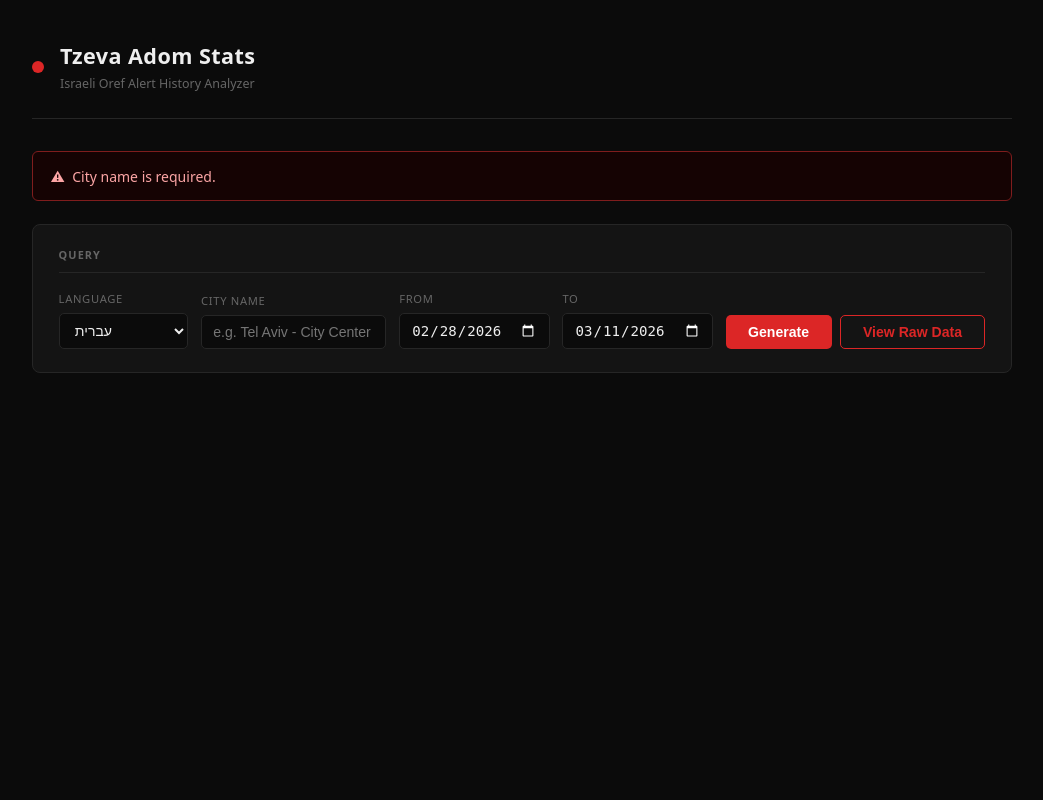
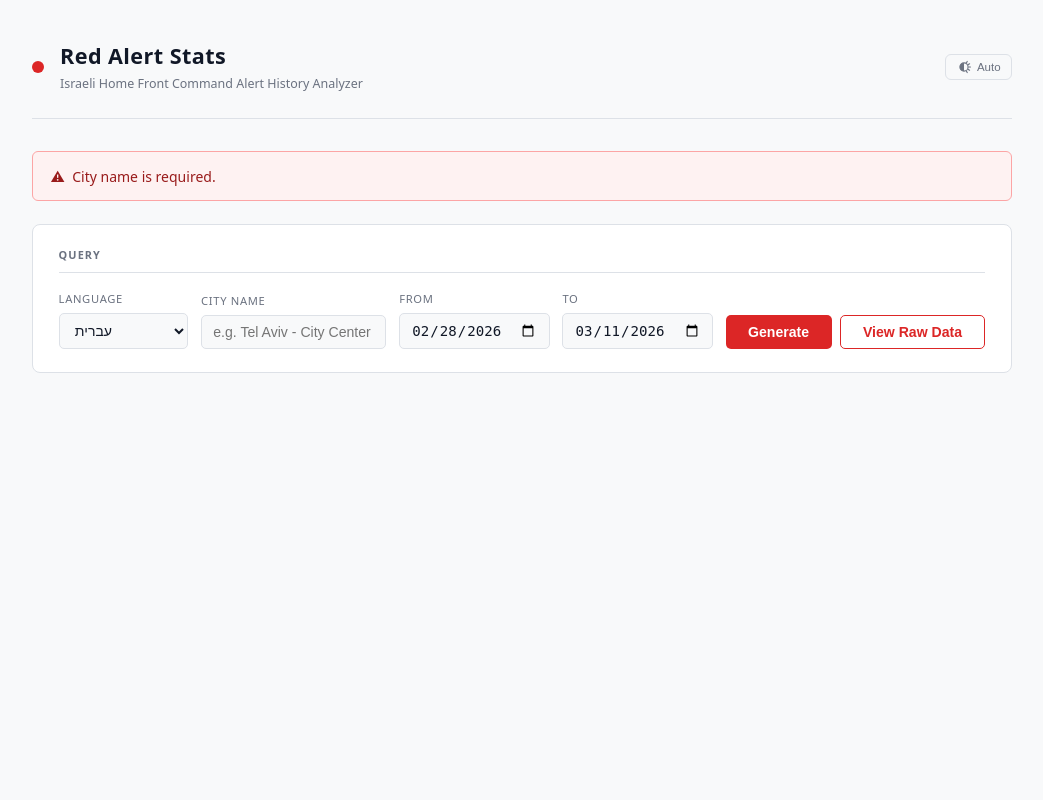
Before and after one commit to tal-sarid/RedAlertStats, a Flask app: page /report in a window 1280 px wide. Shown: the whole page, without its empty margins (118-1161 px from the left). Run offline with Flask 3, Linux system fonts and the light colour scheme; some libraries are stand-ins or nearby versions.

Commit message:
Refactor project to use "Red Alert (Home Front Command)" terminology and enhance theme support in the web application

```diff
--- a/app.py
+++ b/app.py
@@ -1,6 +1,6 @@
 #!/usr/bin/env python3
 """
-Tzeva Adom Stats - Web Server
+Red Alert Stats - Web Server
 
 Run:  python app.py [--host HOST] [--port PORT] [--debug]
 Open: http://localhost:5000
@@ -11,7 +11,7 @@ import os
 from datetime import datetime
 
 from flask import Flask, redirect, request, render_template
-from analyzer import fetch_alert_history, analyze_alerts, format_duration, build_oref_url
+from analyzer import fetch_alert_history, analyze_alerts, format_duration, build_home_front_command_url
 
 app = Flask(__name__)
 
@@ -37,7 +37,7 @@ def api_to_html_date(d: str) -> str:
 
 
 def html_to_api_date(d: str) -> str:
-    """'YYYY-MM-DD' → 'DD.MM.YYYY' for the Oref API."""
+    """'YYYY-MM-DD' → 'DD.MM.YYYY' for the Home Front Command API."""
     try:
         return datetime.strptime(d, '%Y-%m-%d').strftime('%d.%m.%Y')
     except Exception:
@@ -168,7 +168,7 @@ def report():
     try:
         alerts = fetch_alert_history(from_api, to_api, city, lang)
     except Exception as e:
-        return render_form(f'Failed to fetch data from the Oref API: {e}', status=502)
+        return render_form(f'Failed to fetch data from the Home Front Command API: {e}', status=502)
 
     if not alerts:
         return render_form(
@@ -196,14 +196,14 @@ def raw_data():
     from_v = from_html or api_to_html_date(DEFAULT_FROM)
     to_v   = to_html   or datetime.now().strftime('%Y-%m-%d')
 
-    oref_url = build_oref_url(html_to_api_date(from_v), html_to_api_date(to_v), city, lang)
-    return redirect(oref_url)
+    home_front_command_url = build_home_front_command_url(html_to_api_date(from_v), html_to_api_date(to_v), city, lang)
+    return redirect(home_front_command_url)
 
 
 # ── Entry point ───────────────────────────────────────────────────────────────
 
 if __name__ == '__main__':
-    parser = argparse.ArgumentParser(description='Tzeva Adom Stats web server')
+    parser = argparse.ArgumentParser(description='Red Alert Stats web server')
     parser.add_argument('--host', default='localhost', help='Host to bind to (default: localhost)')
     parser.add_argument('--port', type=int, default=5000, help='Port to listen on (default: 5000)')
     parser.add_argument('--debug', action='store_true', default=False, help='Enable Flask debug mode')
--- a/static/style.css
+++ b/static/style.css
@@ -12,6 +12,55 @@
     --green:   #22c55e;
     --amber:   #f59e0b;
     --mono:    'Courier New', Courier, monospace;
+    color-scheme: dark;
+    /* badge / banner color tokens */
+    --c-red-bg: #2d0000;  --c-red-fg: #f87171;
+    --c-grn-bg: #052e16;  --c-grn-fg: #4ade80;
+    --c-amb-bg: #2d1700;  --c-amb-fg: #fbbf24;
+    --c-gray-bg: #1a1a1a; --c-gray-fg: #888;
+    --c-blue-bg: #0a1a3d; --c-blue-fg: #93c5fd;
+    --c-err-bg: #150303;  --c-err-br: #7f1d1d;  --c-err-fg: #fca5a5;
+}
+
+/* ── Light theme ── */
+[data-theme="light"] {
+    --bg:      #f8f9fa;
+    --surface: #ffffff;
+    --raised:  #f0f2f5;
+    --border:  #dde1e7;
+    --glow:    rgba(220, 38, 38, .2);
+    --text:    #111827;
+    --muted:   #6b7280;
+    --green:   #16a34a;
+    --amber:   #d97706;
+    color-scheme: light;
+    --c-red-bg: #fee2e2;  --c-red-fg: #991b1b;
+    --c-grn-bg: #dcfce7;  --c-grn-fg: #166534;
+    --c-amb-bg: #fef3c7;  --c-amb-fg: #92400e;
+    --c-gray-bg: #f3f4f6; --c-gray-fg: #6b7280;
+    --c-blue-bg: #dbeafe; --c-blue-fg: #1e40af;
+    --c-err-bg: #fef2f2;  --c-err-br: #fca5a5;  --c-err-fg: #991b1b;
+}
+
+@media (prefers-color-scheme: light) {
+    [data-theme="auto"] {
+        --bg:      #f8f9fa;
+        --surface: #ffffff;
+        --raised:  #f0f2f5;
+        --border:  #dde1e7;
+        --glow:    rgba(220, 38, 38, .2);
+        --text:    #111827;
+        --muted:   #6b7280;
+        --green:   #16a34a;
+        --amber:   #d97706;
+        color-scheme: light;
+        --c-red-bg: #fee2e2;  --c-red-fg: #991b1b;
+        --c-grn-bg: #dcfce7;  --c-grn-fg: #166534;
+        --c-amb-bg: #fef3c7;  --c-amb-fg: #92400e;
+        --c-gray-bg: #f3f4f6; --c-gray-fg: #6b7280;
+        --c-blue-bg: #dbeafe; --c-blue-fg: #1e40af;
+        --c-err-bg: #fef2f2;  --c-err-br: #fca5a5;  --c-err-fg: #991b1b;
+    }
 }
 
 body {
@@ -101,7 +150,6 @@ header .sub { font-size: .78rem; color: var(--muted); margin-top: 3px; }
     padding: .5rem .7rem;
     outline: none;
     transition: border-color .15s;
-    color-scheme: dark;
 }
 .fg input:focus,
 .fg select:focus { border-color: var(--accent); }
@@ -132,11 +180,11 @@ header .sub { font-size: .78rem; color: var(--muted); margin-top: 3px; }
 
 /* ── Error banner ── */
 .err-banner {
-    background: #150303;
-    border: 1px solid #7f1d1d;
+    background: var(--c-err-bg);
+    border: 1px solid var(--c-err-br);
     border-radius: 6px;
     padding: .85rem 1.1rem;
-    color: #fca5a5;
+    color: var(--c-err-fg);
     font-size: .875rem;
     margin-bottom: 1.4rem;
 }
@@ -205,11 +253,11 @@ header .sub { font-size: .78rem; color: var(--muted); margin-top: 3px; }
     padding: .15rem .5rem;
     border-radius: 3px;
 }
-.t-red  { background: #2d0000; color: #f87171; }
-.t-grn  { background: #052e16; color: #4ade80; }
-.t-amb  { background: #2d1700; color: #fbbf24; }
-.t-gray { background: #1a1a1a; color: #888; border: 1px solid var(--border); }
-.t-blue { background: #0a1a3d; color: #93c5fd; }
+.t-red  { background: var(--c-red-bg);  color: var(--c-red-fg); }
+.t-grn  { background: var(--c-grn-bg);  color: var(--c-grn-fg); }
+.t-amb  { background: var(--c-amb-bg);  color: var(--c-amb-fg); }
+.t-gray { background: var(--c-gray-bg); color: var(--c-gray-fg); border: 1px solid var(--border); }
+.t-blue { background: var(--c-blue-bg); color: var(--c-blue-fg); }
 
 /* ── Table ── */
 .tbl-wrap { overflow-x: auto; }
@@ -273,3 +321,24 @@ details:not([open]) > summary.card-title {
 details:not([open]) > summary.card-title::after {
     transform: rotate(-90deg);
 }
+
+/* ── Theme toggle ── */
+.theme-btn {
+    margin-left: auto;
+    display: flex;
+    align-items: center;
+    gap: .4rem;
+    background: transparent;
+    border: 1px solid var(--border);
+    border-radius: 6px;
+    color: var(--muted);
+    cursor: pointer;
+    padding: .32rem .65rem;
+    font-size: .72rem;
+    font-weight: 500;
+    transition: border-color .15s, color .15s;
+    white-space: nowrap;
+    flex-shrink: 0;
+}
+.theme-btn:hover { border-color: var(--accent); color: var(--text); }
+.theme-btn svg { flex-shrink: 0; }
--- a/templates/base.html
+++ b/templates/base.html
@@ -3,21 +3,54 @@
 <head>
     <meta charset="UTF-8">
     <meta name="viewport" content="width=device-width, initial-scale=1.0">
-    <title>Tzeva Adom Stats</title>
+    <title>Red Alert Stats</title>
     <link rel="icon" type="image/svg+xml" href="{{ url_for('static', filename='favicon.svg') }}">
     <link rel="stylesheet" href="{{ url_for('static', filename='style.css') }}">
+    <script>(function(){var t=localStorage.getItem('theme')||'auto';document.documentElement.dataset.theme=t;}());</script>
 </head>
 <body>
 <div class="container">
     <header>
         <div class="pulse"></div>
         <div>
-            <h1>Tzeva Adom Stats</h1>
-            <div class="sub">Israeli Oref Alert History Analyzer</div>
+            <h1>Red Alert Stats</h1>
+            <div class="sub">Israeli Home Front Command Alert History Analyzer</div>
         </div>
+        <button id="theme-btn" class="theme-btn" aria-label="Switch theme"></button>
     </header>
 
     {% block content %}{% endblock %}
 </div>
+<script>
+(function () {
+    var ORDER = ['auto', 'dark', 'light'];
+    var ICON = {
+        dark:  '<svg xmlns="http://www.w3.org/2000/svg" width="14" height="14" viewBox="0 0 24 24" fill="currentColor" aria-hidden="true"><path d="M21 12.79A9 9 0 1 1 11.21 3 7 7 0 0 0 21 12.79z"/></svg>',
+        light: '<svg xmlns="http://www.w3.org/2000/svg" width="14" height="14" viewBox="0 0 24 24" fill="none" stroke="currentColor" stroke-width="2.2" stroke-linecap="round" stroke-linejoin="round" aria-hidden="true"><circle cx="12" cy="12" r="5"/><line x1="12" y1="1" x2="12" y2="3"/><line x1="12" y1="21" x2="12" y2="23"/><line x1="4.22" y1="4.22" x2="5.64" y2="5.64"/><line x1="18.36" y1="18.36" x2="19.78" y2="19.78"/><line x1="1" y1="12" x2="3" y2="12"/><line x1="21" y1="12" x2="23" y2="12"/><line x1="4.22" y1="19.78" x2="5.64" y2="18.36"/><line x1="18.36" y1="5.64" x2="19.78" y2="4.22"/></svg>',
+        auto:  '<svg xmlns="http://www.w3.org/2000/svg" width="14" height="14" viewBox="0 0 24 24" stroke-linecap="round" aria-hidden="true"><path d="M12 5a7 7 0 0 0 0 14Z" fill="currentColor" stroke="none"/><circle cx="12" cy="12" r="7" fill="none" stroke="currentColor" stroke-width="2"/><g stroke="currentColor" stroke-width="2"><line x1="20.5" y1="12" x2="23" y2="12"/><line x1="19.36" y1="7.75" x2="21.53" y2="6.5"/><line x1="16.25" y1="4.64" x2="17.5" y2="2.47"/><line x1="19.36" y1="16.25" x2="21.53" y2="17.5"/><line x1="16.25" y1="19.36" x2="17.5" y2="21.53"/></g></svg>'
+    };
+    var LABEL = { dark: 'Dark', light: 'Light', auto: 'Auto' };
+    var html  = document.documentElement;
+    var btn   = document.getElementById('theme-btn');
+
+    function apply(t) {
+        html.dataset.theme = t;
+        localStorage.setItem('theme', t);
+        btn.innerHTML = ICON[t] + '<span>' + LABEL[t] + '</span>';
+        btn.title = LABEL[t] + ' – click to cycle';
+    }
+
+    btn.addEventListener('click', function () {
+        apply(ORDER[(ORDER.indexOf(html.dataset.theme) + 1) % ORDER.length]);
+    });
+
+    // Initialise icon (theme already applied by the <head> script)
+    apply(html.dataset.theme || 'auto');
+
+    // Auto mode: CSS media-query handles the visual flip in real-time automatically.
+    // No extra JS needed — the browser re-evaluates @media (prefers-color-scheme)
+    // whenever the OS setting changes, updating all CSS custom properties instantly.
+}());
+</script>
 </body>
 </html>
```
Also changed, not shown: analyzer.py (+7 -7 lines), README.md.
